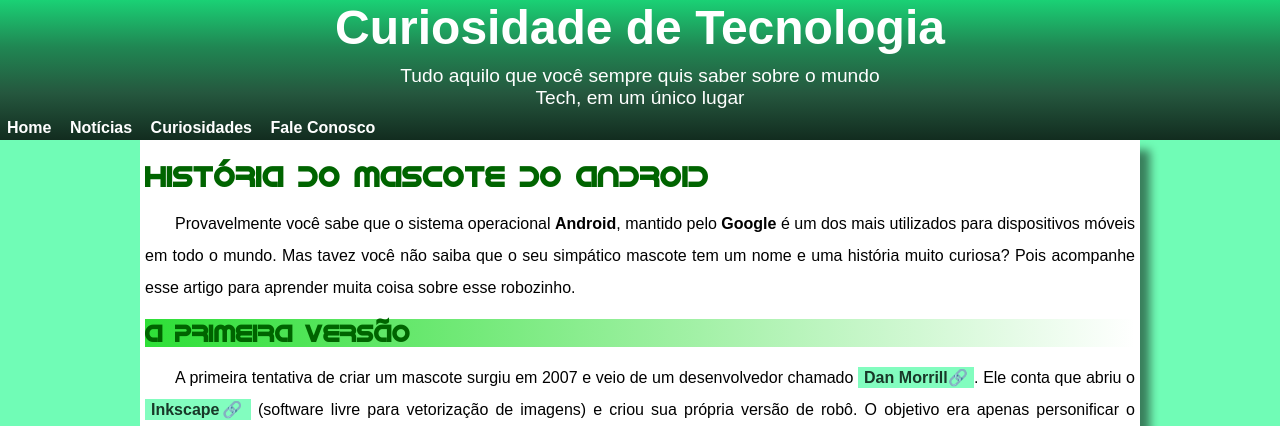
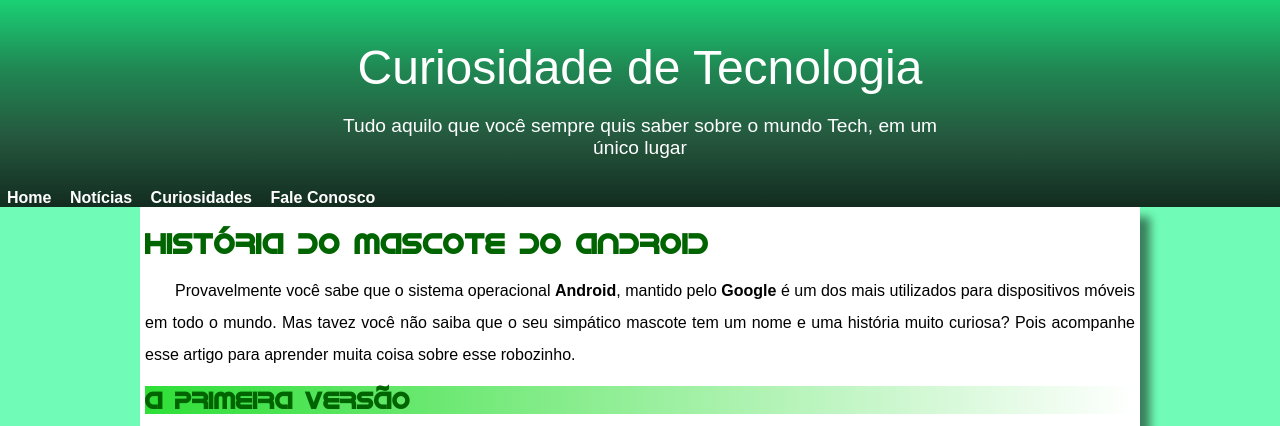
Before and after one commit to esdrascribeiro/projeto-android, a plain HTML site: page index.html in a window 1280 px wide. Shown: the top 426 px of the page. Drawn offline with Linux system fonts and the light colour scheme.

Commit message:
Problema Corrigido

```diff
--- a/style.css
+++ b/style.css
@@ -41,10 +41,10 @@ p {
 
 header {
     background-image: linear-gradient(to bottom, #1ad175, #208753,#25573e, #122c1f);
+    min-height: 150px;
     margin: 0px;
     width: 100%;
-    margin-top: -10px;
-    height: 140px;
+    padding-top: 40px;
 }
 
 header > .cabe {
@@ -54,9 +54,9 @@ header > .cabe {
 }
 
 header > h1 {
-    margin-top: 10px;
     font-size: 3em;
-    margin-bottom: 10px;
+    margin-bottom: 20px;
+    font-weight: normal;
 }
 
 footer > p {
@@ -68,8 +68,11 @@ footer > p {
 header > p {
     padding-bottom: 10px;
     font-size: 1.2em;
-    max-width: 500px;
+    max-width: 600px;
+    padding-right: 10px;
+    padding-left: 10px;
     margin: auto;
+    padding-bottom: 30px;
 }
 
 #itens > a {
```
